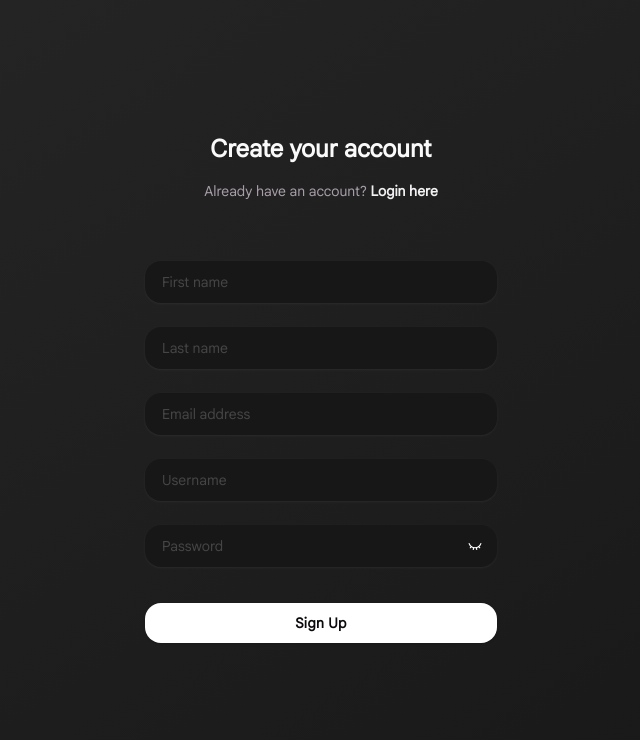
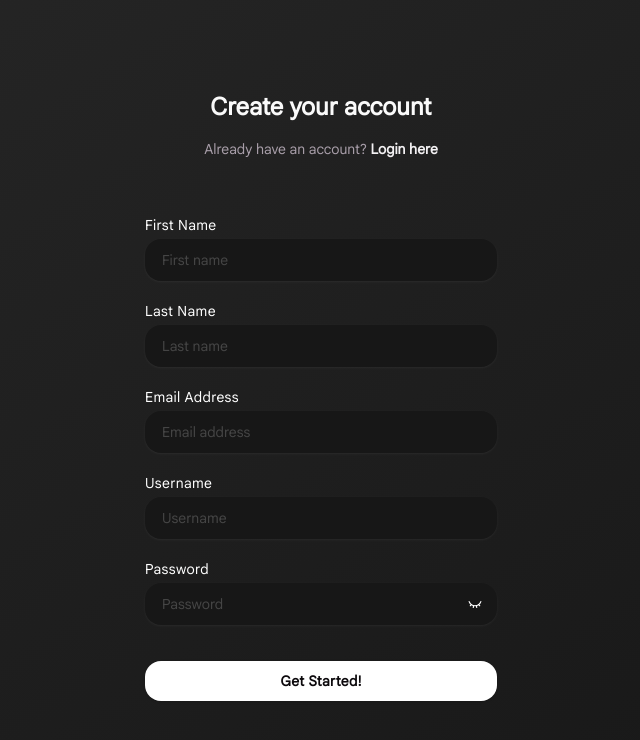
Before and after one commit to GetALifehahaha/we-goat-login, a React (Vite) app in the folder frontend/: page /signup in a window 1280 px wide. Shown: the top 740 px of the page, without its empty margins (319-959 px from the left). Built offline with nearby package versions, Linux system fonts and the light colour scheme; no server answers.

Commit message:
Adjusted register to follow the login for zod validation and useActionState and auto redirect form

```diff
--- a/frontend/src/features/auth/page/Register.jsx
+++ b/frontend/src/features/auth/page/Register.jsx
@@ -1,101 +1,56 @@
-import { useState } from 'react'
+import { useActionState, useEffect } from 'react'
 import { Link, useNavigate } from 'react-router-dom';
-import authService from '../services/authService';
-import { Input, Button, regex, Feedback, PageLogo } from '../../shared/';
-
-const rules = [
-    { field: 'firstName', limit: 255, min: 2, required: true },
-    { field: 'lastName', limit: 255, min: 2, required: true },
-    { field: 'email', limit: 255, min: 8, required: true, isEmail: true },
-    { field: 'username', limit: 255, min: 4, required: true },
-    { field: 'password', limit: 255, min: 8, required: true },
-]
+import authService from '../services/authService.js'
+import { Input, Button, PageLogo } from '../../shared/';
+import registerSchema from '../schemas/registerSchema';
+import * as z from 'zod';
 
 const Register = () => {
-    const [loading, setLoading] = useState(false);
     const navigate = useNavigate();
 
-    const [credentials, setCredentials] = useState({
-        firstName: 'Ahlan-nour', lastName: 'Sencio', email: 'hz202300049@wmsu.edu.ph', username: 'supa1dol123', password: 'qwertyui'
-    });
-
-    const [fieldError, setFieldError] = useState({
-        firstName: '', lastName: '', email: '', username: '', password: ''
-    });
-
-    const [feedback, setFeedback] = useState([]);
-
-    const clearField = (field) => {
-        setCredentials(prev => ({ ...prev, [field]: '' }));
-        setFieldError(prev => ({ ...prev, [field]: '' }));
-    }
-
-    const validateFields = () => {
-        let isValid = true;
-        const newErrors = { firstName: '', lastName: '', email: '', username: '', password: '' };
-
-        for (const [field, value] of Object.entries(credentials)) {
-            const rule = rules.find(r => r.field === field);
-            if (!rule) continue;
-
-            const trimmedValue = value.trim();
-
-            if (rule.required && trimmedValue === '') {
-                newErrors[field] = "This field is required";
-                isValid = false;
-            } else if (rule.limit && trimmedValue.length > rule.limit) {
-                newErrors[field] = `Maximum ${rule.limit} characters allowed`;
-                isValid = false;
-            } else if (rule.min && trimmedValue.length < rule.min) {
-                newErrors[field] = `Minimum ${rule.min} characters required`;
-                isValid = false;
-            } else if (rule.isEmail && !regex.email.test(trimmedValue)) {
-                newErrors[field] = "Invalid email format";
-                isValid = false;
-            }
+    const registerAction = async (_, formData) => {
+        const credentials = {
+            first_name: formData.get("first_name"),
+            last_name: formData.get("last_name"),
+            email: formData.get("email"),
+            username: formData.get("username"),
+            password: formData.get("password"),
         }
 
-        setFieldError(newErrors);
-        return isValid;
-    }
+        const result = registerSchema.safeParse(credentials)
 
-    const handleChange = (e) => {
-        const { name, value } = e.target;
-        setCredentials(prev => ({ ...prev, [name]: value }));
-        if (fieldError[name]) {
-            setFieldError(prev => ({ ...prev, [name]: '' }));
+        if (!result.success) {
+            const flat = z.flattenError(result.error)
+
+            return { payload: credentials, errors: flat.fieldErrors, globalError: null, success: false }
+        }
+
+        try {
+            await authService.register(credentials)
+
+
+            return { payload: credentials, errors: {}, globalError: null, success: true }
+        } catch (error) {
+            console.log("Register error caught: ", error)
+            return { payload: credentials, errors: { ...error }, globalError: null, success: false }
         }
     }
 
-    const handleFieldError = (key, value) => {
-        setFieldError(prev => {
-            console.log(prev)
-            return { ...prev, [key]: value }
-        })
-    }
+    const [registerState, formAction, isPending] = useActionState(registerAction, {
+        payload: {},
+        errors: {},
+        globalError: null,
+        success: false
+    })
 
-    const handleSubmit = async (e) => {
-        e.preventDefault();
-        setFeedback([]);
-
-        if (!validateFields()) return;
-
-        setLoading(true);
-
-        try {
-            const response = await authService.register(credentials);
-
-            if (response.status === 400) {
-                Object.entries(response.data).map(([key, value]) => handleFieldError(key, value.join(' ')))
-            }
-
-            setFeedback({ type: 'success', message: "You have successfully registered an account. Welcome to We-Goat." })
-        } catch (error) {
-            setFeedback({ type: 'error', message: 'An unexpected error occurred. Please try again.' });
-        } finally {
-            setLoading(false);
+    useEffect(() => {
+        if (registerState.success) {
+            setTimeout(() => {
+                navigate('/');
+            }, 3000)
+            clearTimeout();
         }
-    }
+    }, [registerState.success, navigate])
 
     return (
         <div className='relative left-0 top-0 max-w-full w-full h-screen bg-linear-to-br from-neutral-800 to-neutral-900 backdrop-blur overflow-hidden flex justify-center items-center'>
@@ -111,77 +66,72 @@ const Register = () => {
                     </Link>
                 </div>
 
-                <form onSubmit={handleSubmit} className='flex flex-col p-2 gap-4 my-12'>
+                <form action={formAction} className='flex flex-col p-2 gap-4 my-12'>
 
                     <Input
                         type='text'
-                        name='firstName'
-                        value={credentials.firstName}
-                        onChange={handleChange}
+                        name='first_name'
+                        label='First Name'
                         placeholder='First name'
-                        hasCounter={false}
-                        error={fieldError.firstName}
-                        onClear={clearField}
+                        defaultValue={registerState?.payload?.first_name || ""}
+                        error={registerState?.errors?.first_name?.join('. ')}
                         className='rounded-2xl bg-neutral-900'
                     />
 
                     <Input
                         type='text'
-                        name='lastName'
-                        value={credentials.lastName}
-                        onChange={handleChange}
+                        name='last_name'
+                        label="Last Name"
+                        defaultValue={registerState?.payload?.last_name || ""}
                         placeholder='Last name'
-                        hasCounter={false}
-                        error={fieldError.lastName}
-                        onClear={clearField}
+                        error={registerState?.errors?.last_name?.join('. ')}
                         className='rounded-2xl bg-neutral-900'
                     />
 
                     <Input
                         type='text'
                         name='email'
-                        value={credentials.email}
-                        onChange={handleChange}
+                        label='Email Address'
+                        defaultValue={registerState?.payload?.email || ""}
                         placeholder='Email address'
-                        hasCounter={false}
-                        error={fieldError.email}
-                        onClear={clearField}
+                        error={registerState?.errors?.email?.join('. ')}
                         className='rounded-2xl bg-neutral-900'
                     />
 
                     <Input
                         type='text'
                         name='username'
-                        value={credentials.username}
-                        onChange={handleChange}
+                        label="Username"
+                        defaultValue={registerState?.payload?.username || ""}
                         placeholder='Username'
-                        hasCounter={false}
-                        error={fieldError.username}
-                        onClear={clearField}
+                        error={registerState?.errors?.username?.join('. ')}
                         className='rounded-2xl bg-neutral-900'
                     />
 
                     <Input
                         type='password'
                         name='password'
-                        value={credentials.password}
-                        onChange={handleChange}
+                        label="Password"
+                        defaultValue={registerState?.payload?.password || ""}
                         placeholder='Password'
-                        hasCounter={false}
-                        error={fieldError.password}
-                        onClear={clearField}
+                        error={registerState?.errors?.password?.join('. ')}
                         className='rounded-2xl bg-neutral-900'
                     />
 
                     <Button
-                        type='submit'
-                        text='Sign Up'
-                        loading={loading}
+                        type={registerState.success ? 'button' : 'submit'}
+                        text={registerState.success ? 'Proceed to Login Page' : 'Get Started!'}
+                        loading={isPending}
+                        onClick={() => {
+                            if (registerState.success) {
+                                navigate('/login')
+                            }
+                        }
+                        }
                         className='w-full rounded-2xl bg-white text-mauve-950 text-sm hover:w-full hover:bg-white/70'
                     />
+                    {registerState.success && <h5 className='text-sm text-green-500 p-1.5 rounded border border-green-700 text-center'>You have successfully registered to We-Goat! You will be automatically redirected to the login page in <strong>3</strong> seconds</h5>}
                 </form>
-
-                <Feedback feedback={feedback} />
             </div>
         </div>
     )
--- a/frontend/src/features/auth/schemas/registerSchema.js
+++ b/frontend/src/features/auth/schemas/registerSchema.js
@@ -4,12 +4,17 @@ const registerSchema = z.object({
     first_name: z
         .string()
         .trim()
+        .nonempty("First name is required")
         .min(8, "First name must be at least 8 characters")
         .max(255),
     last_name: z
         .string()
         .trim()
-        .min(8, "First name must be at least 8 characters")
+        .min(8, "Last name must be at least 8 characters")
+        .max(255),
+    email: z
+        .email()
+        .trim()
         .max(255),
     username: z
         .string()
@@ -21,8 +26,6 @@ const registerSchema = z.object({
         .trim()
         .min(8, "Password must be at least 8 characters")
         .max(255),
-    confirm_password: z
-        .refine(data => data.password === data.confirm_password)
 })
 
 export default registerSchema
--- a/frontend/src/features/auth/services/authService.js
+++ b/frontend/src/features/auth/services/authService.js
@@ -47,22 +47,21 @@ class AuthService {
         this.failedQueue = []
         localStorage.removeItem('token');
         localStorage.removeItem('refreshToken');
-
-        // return axios
-        // .post(BASE_URL + '/logout/', {}, { withCredentials: true } )
-        // .catch((error) => console.log("Logout error: ", error))
     }
 
     async register( credentials ) {
-        return axios
-        .post(
-            BASE_URL +
-            "/users/register/",
-            { first_name: credentials.firstName, last_name:credentials.lastName, email: credentials.email, username: credentials.username, password: credentials.password },
-            { withCredentials: true }
-        )
-        .catch((error) => ("Register error: ", error.response))
-        ;
+        try {
+            await axios.post(
+                BASE_URL +
+                "/users/register/",
+                credentials,
+                { withCredentials: true }
+            )
+
+        } catch (error) {
+            console.log("Thrown error: ", error.response.data)
+            throw error.response.data
+        }
     }
 
 
```
